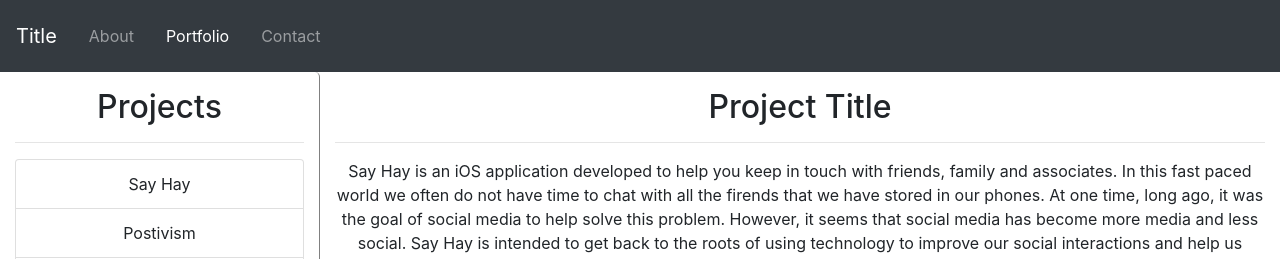
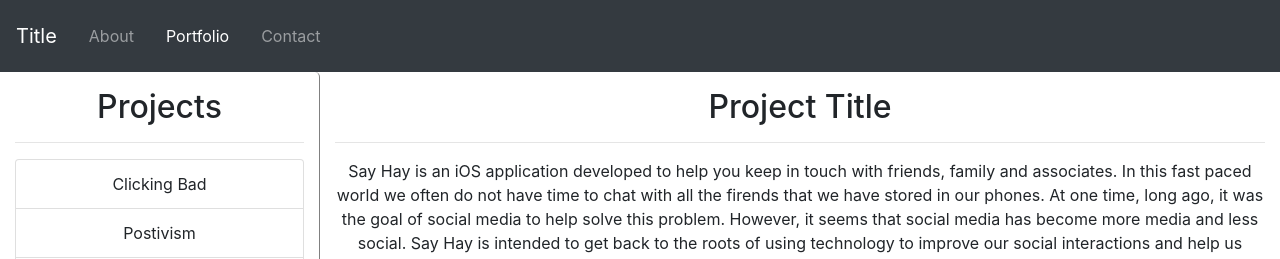
Before and after one commit to Djpowell23/reactPortfolio, a React (Create React App) app: page /portfolio in a window 1280 px wide. Shown: the top 259 px of the page. Built offline with nearby package versions, Linux system fonts and the light colour scheme.

Commit message:
began click event for projects, need api

```diff
--- a/src/pages/Portfolio.js
+++ b/src/pages/Portfolio.js
@@ -29,7 +29,29 @@ const PortfolioWrapper = styled.section`
 
 class Portfolio extends Component {
   state = {
-    currentProject: ""
+    projectTitle: "",
+    image: "",
+    code: "",
+    site: "",
+    techUsed: [],
+    description: ""
+  };
+
+  componentDidMount() {
+    console.log("state:", this.state);
+  }
+
+  //   May need to create api for projects to get this to work
+  handleProjectClick = event => {
+    event.preventDefault();
+    const project = event.target;
+    const projectObj = {
+      projectTitle: project.title,
+      code: project.code,
+      site: project.site
+    };
+    this.setState(projectObj);
+    console.log("event.target:", project);
   };
 
   render() {
@@ -40,7 +62,15 @@ class Portfolio extends Component {
             <h2>Projects</h2>
             <hr></hr>
             <ul className="list-group">
-              <li className="list-group-item">Say Hay</li>
+              <li
+                className="list-group-item"
+                onClick={this.handleProjectClick}
+                title="Clicking Bad"
+                site="https://djpowell23.github.io/clickingBad/"
+                code="https://github.com/Djpowell23/clickingBad"
+              >
+                Clicking Bad
+              </li>
               <li className="list-group-item">Postivism</li>
               <li className="list-group-item">Tunedea</li>
               <li className="list-group-item">clickingBad</li>
@@ -62,7 +92,7 @@ class Portfolio extends Component {
             </p>
             <hr></hr>
             <Row>
-              <Col md="6">
+              <Col md="6" className="tech-used">
                 <h2>Technologies Used</h2>
                 <hr></hr>
                 <ul className="list-group">
@@ -76,7 +106,7 @@ class Portfolio extends Component {
               <Col md="6">
                 <h2>Preview Image</h2>
                 <hr></hr>
-                <img src={this.state.image} alt="Preview Image" />
+                <img src={this.state.selectedImage} alt="Preview Image" />
               </Col>
             </Row>
             <Row>
```
